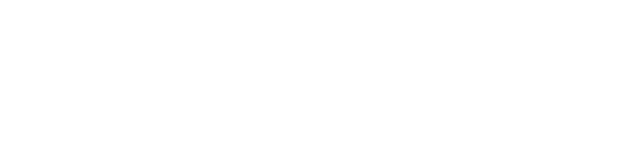
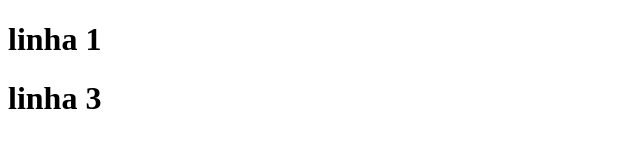
Before and after one commit to thomaswrzesinski/17082022, a plain HTML site: page index.html in a window 1280 px wide. Shown: the whole page, without its empty margins (0-640 px from the left). Drawn offline with Linux system fonts and the light colour scheme.

Commit message:
alteracao do arquivo index

```diff
--- a/index.html
+++ b/index.html
@@ -3,10 +3,11 @@
 <head>
     <meta charset="UTF-8">
     <meta http-equiv="X-UA-Compatible" content="IE=edge">
-    <meta name="viewport" content="width=device-width, initial-scale=1.0">
+    <meta name="viewport" content="width=, initial-scale=1.0">
     <title>Document</title>
 </head>
 <body>
-
+    <h1>linha 1</h1>
+    <h1>linha 3</h1>
 </body>
 </html>
```
